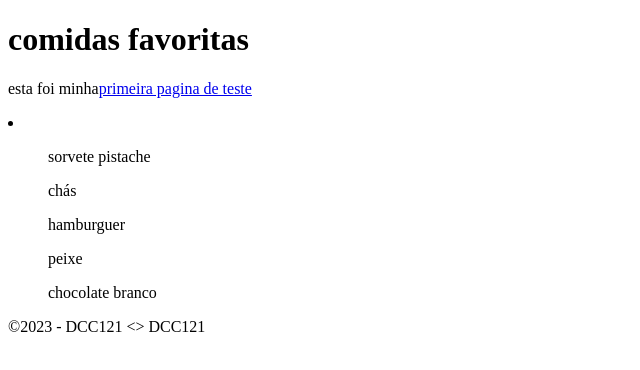
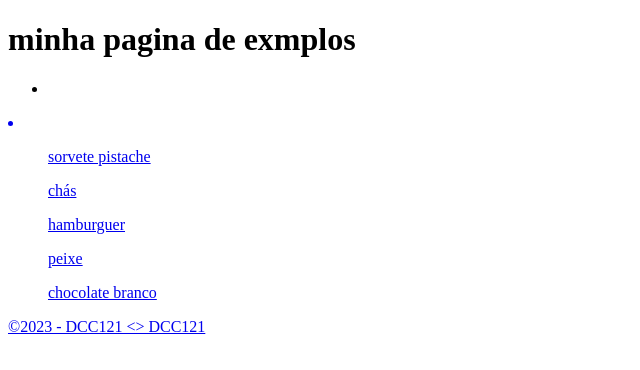
Before and after one commit to ufjf-dcc121/dcc121-2023-1-atv1-RaissaRodrigues96, a plain HTML site: page index.html in a window 1280 px wide. Shown: the whole page, without its empty margins (0-640 px from the left). Drawn offline with Linux system fonts and the light colour scheme.

Commit message:
adiciona nvegação em todas apaginas

```diff
--- a/index.html
+++ b/index.html
@@ -4,12 +4,15 @@
         <title>Comidas</title>
     </head>
         <body>
-            <header><h1><b>comidas favoritas</b></h1></header>
-            <main>
-                <p>esta foi minha<a href="teste.html">primeira pagina de teste</a></p>
-
-            <nav></nav>
-            <section>
+            <header>
+               <h1><b>minha pagina de exmplos</b></h1>
+            </header>
+            <nav>
+                <ul>
+                <li><a href="teste.html"</a></li>
+                </ul>
+            </nav>
+        </body>
                 <li>
                    <ul>sorvete pistache</ul>
                     <ul>chás</ul>
@@ -17,7 +20,7 @@
                     <ul>peixe</ul>
                     <ul>chocolate branco</ul>
                 </li>
-            </section>
+
             <footer>
                 &copy;2023 - DCC121 &lt;&gt; DCC121
             </footer>
```
